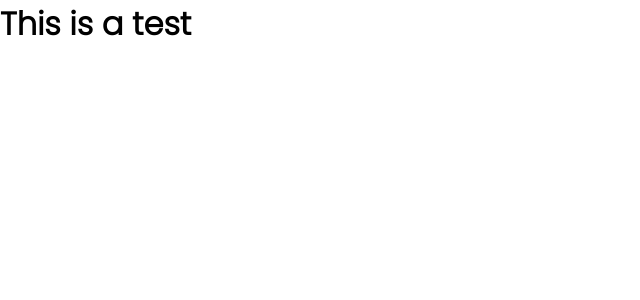
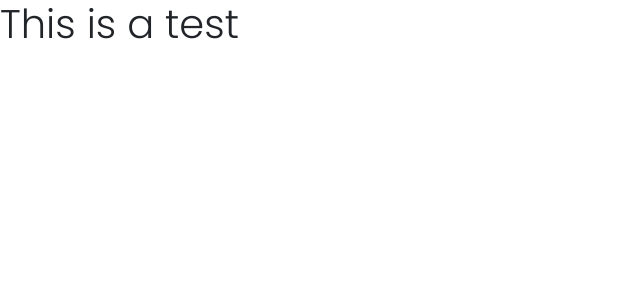
Before and after one commit to DaniloPootaren/event-management, an Angular app in the folder frontend/: page / in a window 1280 px wide. Shown: the top 300 px of the page, without its empty margins (0-640 px from the left). Built offline with nearby package versions, Linux system fonts and the light colour scheme.

Commit message:
Added bootstrap

```diff
--- a/frontend/package.json
+++ b/frontend/package.json
@@ -15,9 +15,13 @@
     "@angular/compiler": "^14.0.0",
     "@angular/core": "^14.0.0",
     "@angular/forms": "^14.0.0",
+    "@angular/localize": "^14.0.0",
     "@angular/platform-browser": "^14.0.0",
     "@angular/platform-browser-dynamic": "^14.0.0",
     "@angular/router": "^14.0.0",
+    "@ng-bootstrap/ng-bootstrap": "^12.1.2",
+    "@popperjs/core": "^2.10.2",
+    "bootstrap": "^5.1.3",
     "rxjs": "~7.5.0",
     "tslib": "^2.3.0",
     "zone.js": "~0.11.4"
--- a/frontend/src/app/app.module.ts
+++ b/frontend/src/app/app.module.ts
@@ -3,6 +3,7 @@
 
 import { AppRoutingModule } from './app-routing.module';
 import { AppComponent } from './app.component';
+import { NgbModule } from '@ng-bootstrap/ng-bootstrap';
 
 @NgModule({
   declarations: [
@@ -10,7 +11,8 @@
   ],
   imports: [
     BrowserModule,
-    AppRoutingModule
+    AppRoutingModule,
+    NgbModule
   ],
   providers: [],
   bootstrap: [AppComponent]
--- a/frontend/src/polyfills.ts
+++ b/frontend/src/polyfills.ts
@@ -1,3 +1,7 @@
+/***************************************************************************************************
+ * Load `$localize` onto the global scope - used if i18n tags appear in Angular templates.
+ */
+import '@angular/localize/init';
 /**
  * This file includes polyfills needed by Angular and is loaded before the app.
  * You can add your own extra polyfills to this file.
--- a/frontend/src/styles.scss
+++ b/frontend/src/styles.scss
@@ -5,3 +5,6 @@
   font-family: "Noto Sans JP", sans-serif;
   font-family: "Poppins", sans-serif;
 }
+
+/* Importing Bootstrap SCSS file. */
+@import '~bootstrap/scss/bootstrap';
```
Also changed, not shown: 2 other files (tests, documents, lock files or other folders).
